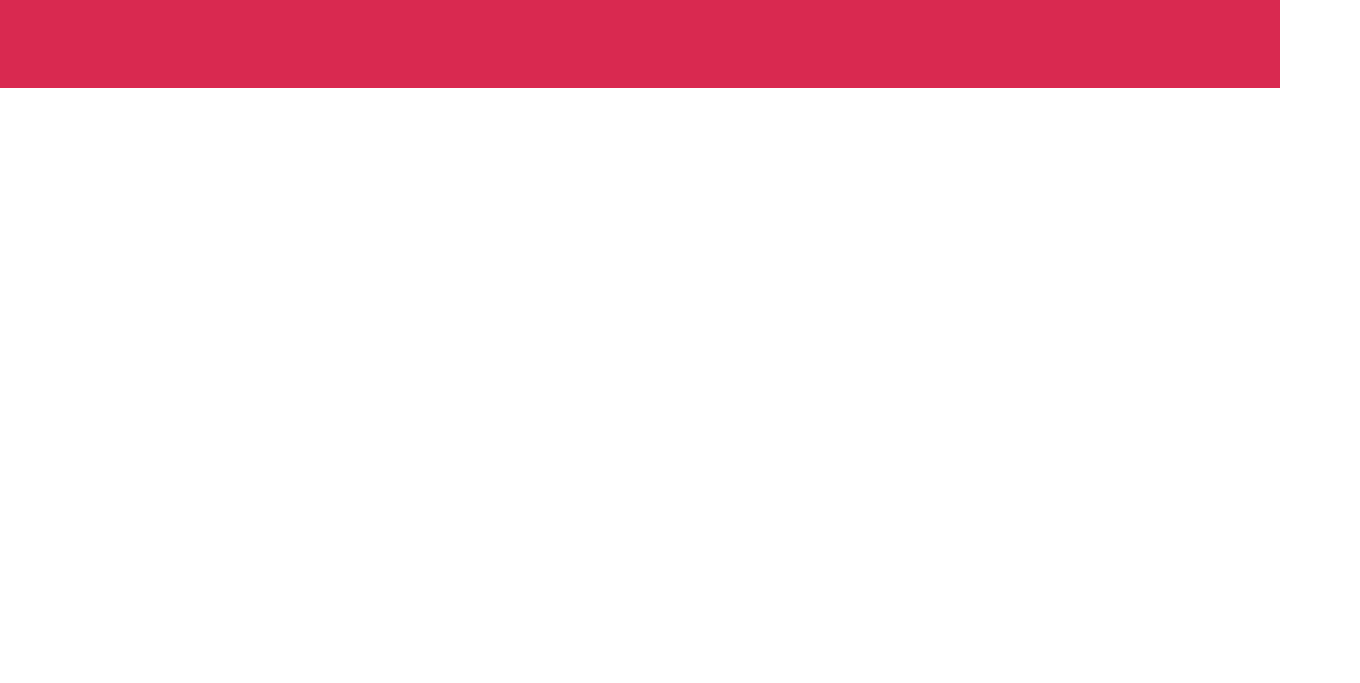
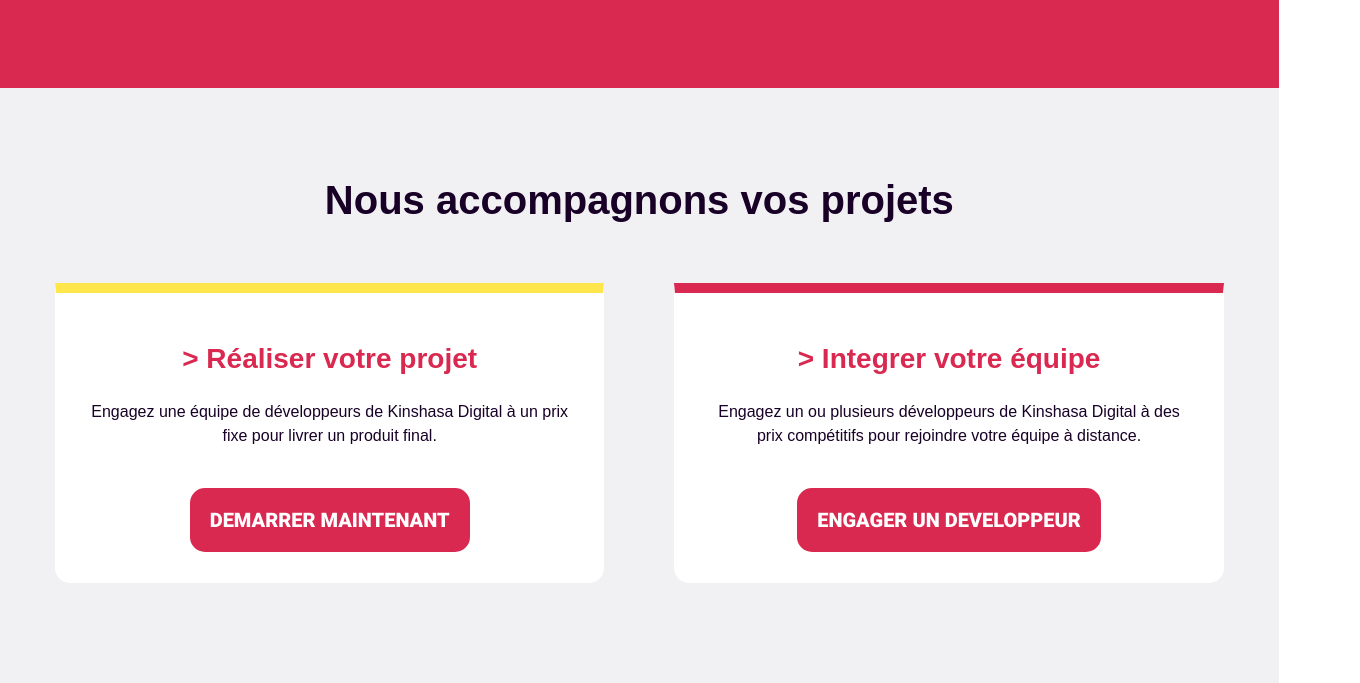
Before and after one commit to zion21-m/Projet_fin_prairie, a plain HTML site: page index.html in a window 1280 px wide. Shown: the part 1876-2559 px from the top of the page, 1360 px wide, since content can reach past the window. Before the commit the page ends 1964 px from the top, so only its background shows below. Drawn offline with Linux system fonts and the light colour scheme; a web font is replaced by a local one.

Commit message:
travail sur le bloc 4

```diff
--- a/index.html
+++ b/index.html
@@ -18,7 +18,7 @@
                 </div>
                 <nav>
                     <ul>
-                        <li><a href="#" id="accueil">Accueil</a></li>
+                        <li><a href="index.html" id="accueil">Accueil</a></li>
                         <li><a href="#">Academy</a></li>
                         <li><a href="#">Emploi</a></li>
                         <li><a href="#">Contact</a></li>
@@ -107,6 +107,7 @@
             </div>
 
         </div>
+        <!-- Fin du deuxième bloc -->
 
         <!-- Ici commence le troisième bloc sur les partenaires -->
 
@@ -135,7 +136,43 @@
 
         </div>
 
-        <div class="contenair4">
+        <!-- Fin du troisième bloc -->
+
+        <!-- Début du quatrième bloc -->
+
+        <div class="accompprojet">
+            <div class="accomptext">
+                <p>Nous accompagnons vos projets</p>
+            </div>
+            <div class="serviceprojet">
+                <div class="realiseprojet">
+                    <p>
+                       <span class="textrouge">&gt; Réaliser votre projet</span>
+
+                    </p>
+                    <p class="engager">
+                        Engagez une équipe de développeurs de Kinshasa Digital
+                        à un prix fixe pour livrer un produit final.
+                    </p>
+                    <p class="demarre">
+                        <a href="#">DEMARRER MAINTENANT</a>
+                    </p>
+                </div>
+                <div class="integreequipe">
+                    <p class="textrouge">
+                        &gt; Integrer votre équipe
+
+                    </p>
+                    <p class="engager">
+                        Engagez un ou plusieurs développeurs de Kinshasa Digital
+                        à des prix compétitifs pour rejoindre votre équipe à distance.
+                    </p>
+                    <p class="demarre">
+                        <a href="#">ENGAGER UN DEVELOPPEUR</a>
+                    </p>
+                </div>
+
+            </div>
 
         </div>
 
--- a/style.css
+++ b/style.css
@@ -15,18 +15,16 @@
     margin: 0;
 }
 
-
+body {
+    overflow-x: hidden;
+}
 .contenair1 {
     display: flex;
     flex-direction: column;
     align-items: center;
     height: auto;
-    width: 100vw;
-    /* margin-bottom: 0px; */
-    /* border: 1px solid black; */
-    /* background-color: #d92950; */
-    /* background-color: #da4550; */
-
+    width: 99.9vw;
+    overflow-x: hidden;
 }
 
 header {
@@ -34,10 +32,10 @@ header {
     flex-direction: row;
     /* justify-content: space-around; */
     height: auto;
-    width: 100vw;
+    width: 99.9vw;
     background-color: #d92950;
     position: fixed;
-    z-index: 1;
+    z-index: 5000;
     margin: 0px;
     padding: 0px;
     /* border: solid black 1px; */
@@ -52,7 +50,7 @@ header {
     margin-left: 25px;
     margin-top: 0;
     height: auto;
-    width: 30%;
+    width: 15%;
     padding-top: 12px;
     padding-left: 1px;
     margin-bottom: 12px;
@@ -97,7 +95,7 @@ a:hover {
 }
 .contenair12 {
 
-    width: 100vw;
+    width: 100%;
     display: flex;
     flex-direction: column;
     align-items: center;
@@ -105,8 +103,6 @@ a:hover {
     background-image: url(images/hero-background.jpg);
     background-size: cover;
     height: auto;
-
-
 }
 .contenair121 {
     text-align: center;
@@ -194,23 +190,23 @@ a:hover {
     padding: 0;
     background-color: #f1f0f3;
     height: auto;
-    width: 100vw;
+    width: 99.9vw;
     display: flex;
     flex-direction: row;
     justify-content: space-between;
-
+    overflow-x: hidden;
 }
 
 .textqualiteformation {
     margin-right: 60px;
-    margin-left: 110px;
+    margin-left: 60px;
     margin-top: 110px;
     margin-bottom: 40px;
     /* width: 60%;*/
 }
 #image1 {
     width: 500px;
-    /* position: relative; */
+    position: relative;
     left: -70px;
     border-bottom-right-radius: 15px;
     border-top-right-radius: 15px;
@@ -218,7 +214,7 @@ a:hover {
 #image2 {
     width: 350px;
     position: relative;
-    left: 230px;
+    left: 180px;
     top: -200px;
     border-radius: 15px;
 }
@@ -280,6 +276,8 @@ a:hover {
     display: flex;
     flex-direction: column;
     align-items: center;
+    width: 99.9vw;
+    overflow-x: hidden;
 }
 .partenaire_text {
     margin-bottom: 110px;
@@ -301,3 +299,90 @@ a:hover {
 .logo_partenaires div {
     margin: 0 10px;
 }
+
+/* Fin du troisième bloc */
+
+/* Début quatrième bloc */
+.accompprojet {
+    background-color: #f1f0f3;
+    display: flex;
+    flex-direction: column;
+    align-items: center;
+    height: auto;
+    width: 99.9vw;
+    overflow-x: hidden;
+}
+.accomptext {
+    font-family: "Montserrat", sans-serif;
+    font-size: 40px;
+    color: #180027;
+    font-weight: 700;
+    margin-top: 90px;
+    margin-bottom: 60px;
+}
+.serviceprojet {
+    display: flex;
+    flex-direction: row;
+    align-items: center;
+    justify-content: center;
+    margin-bottom: 100px;
+    text-align: center;
+    padding: 0 20px;
+
+}
+.realiseprojet {
+    background-color: #FFF;
+    margin: 0 35px;
+    padding: 50px 30px;
+    border: 1px solid white;
+    text-align: center;
+    height: auto;
+    border-bottom-left-radius: 15px;
+    border-bottom-right-radius: 15px;
+    width: 40%;
+    border-top: 10px solid #ffe64d;
+}
+.integreequipe {
+    background-color: rgba(255, 255, 255, 1);
+    margin: 0 35px;
+    border: 1px solid white;
+    text-align: center;
+    height: auto;
+    padding: 50px 30px;
+    border-bottom-left-radius: 15px;
+    border-bottom-right-radius: 15px;
+    width: 40%;
+    border-top: 10px solid #d92950;
+
+}
+.textrouge {
+    font-family: "Montserrat", sans-serif;
+    font-size: 28px;
+    color: #d92950;
+    font-weight: bold;
+}
+.engager {
+    font-family: "Montserrat", sans-serif;
+    font-size: 16px;
+    font-weight: 400;
+    color: #180027;
+    line-height: 1.5;
+    margin: 25px 0px;
+    margin-bottom: 60px;
+}
+.demarre a {
+    text-decoration: none;
+    background-color: #d92950;
+    padding: 20px;
+    border-bottom: 40px;
+    color: #FFF;
+    border-radius: 15px;
+    font-family: "Roboto";
+    font-weight: bold;
+    font-size: 20px;
+}
+.demarre a:hover {
+    background-color: #FFF;
+    color: #d92950;
+    border: 2px solid rgb(255, 4, 107);
+}
```
